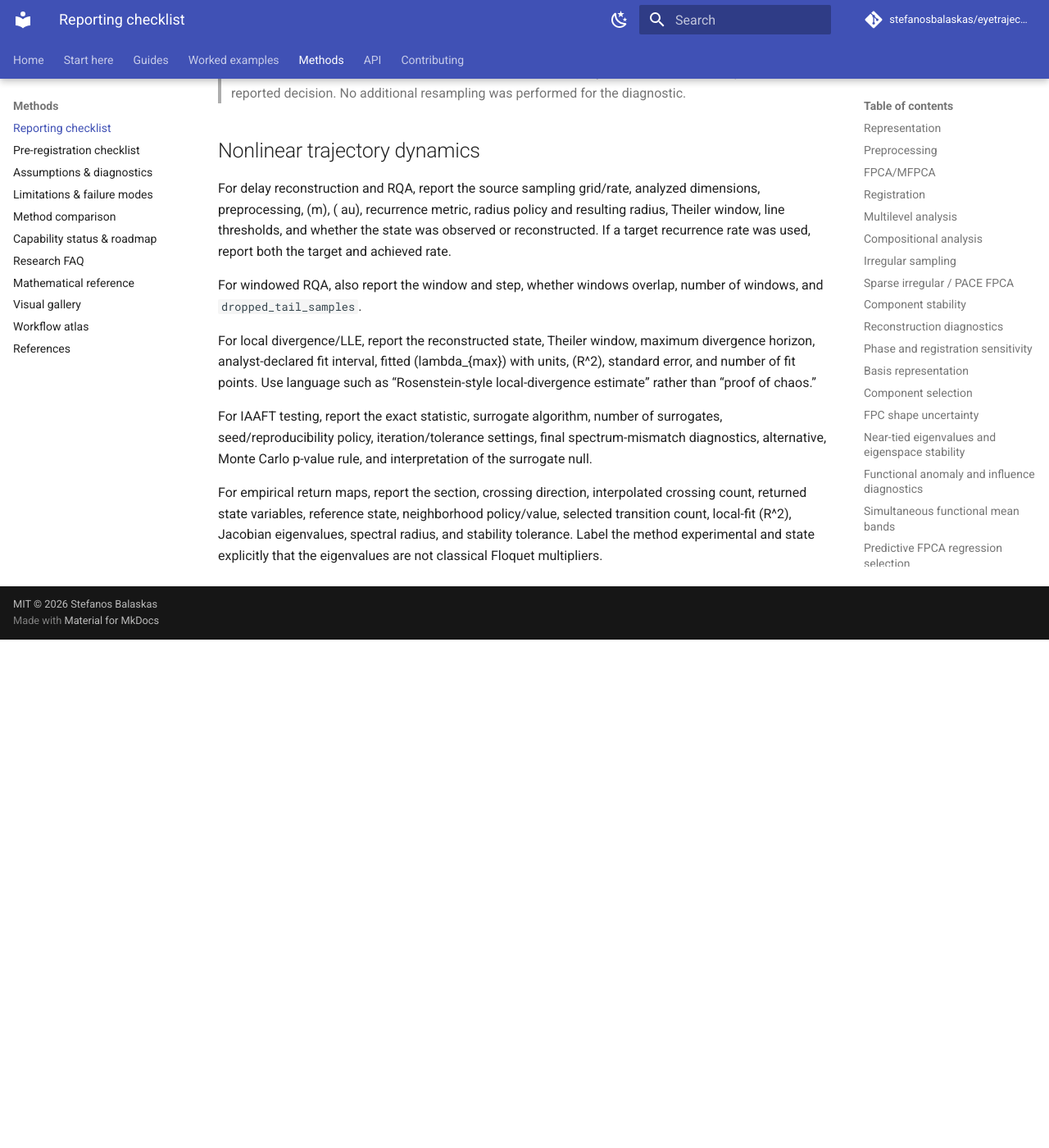
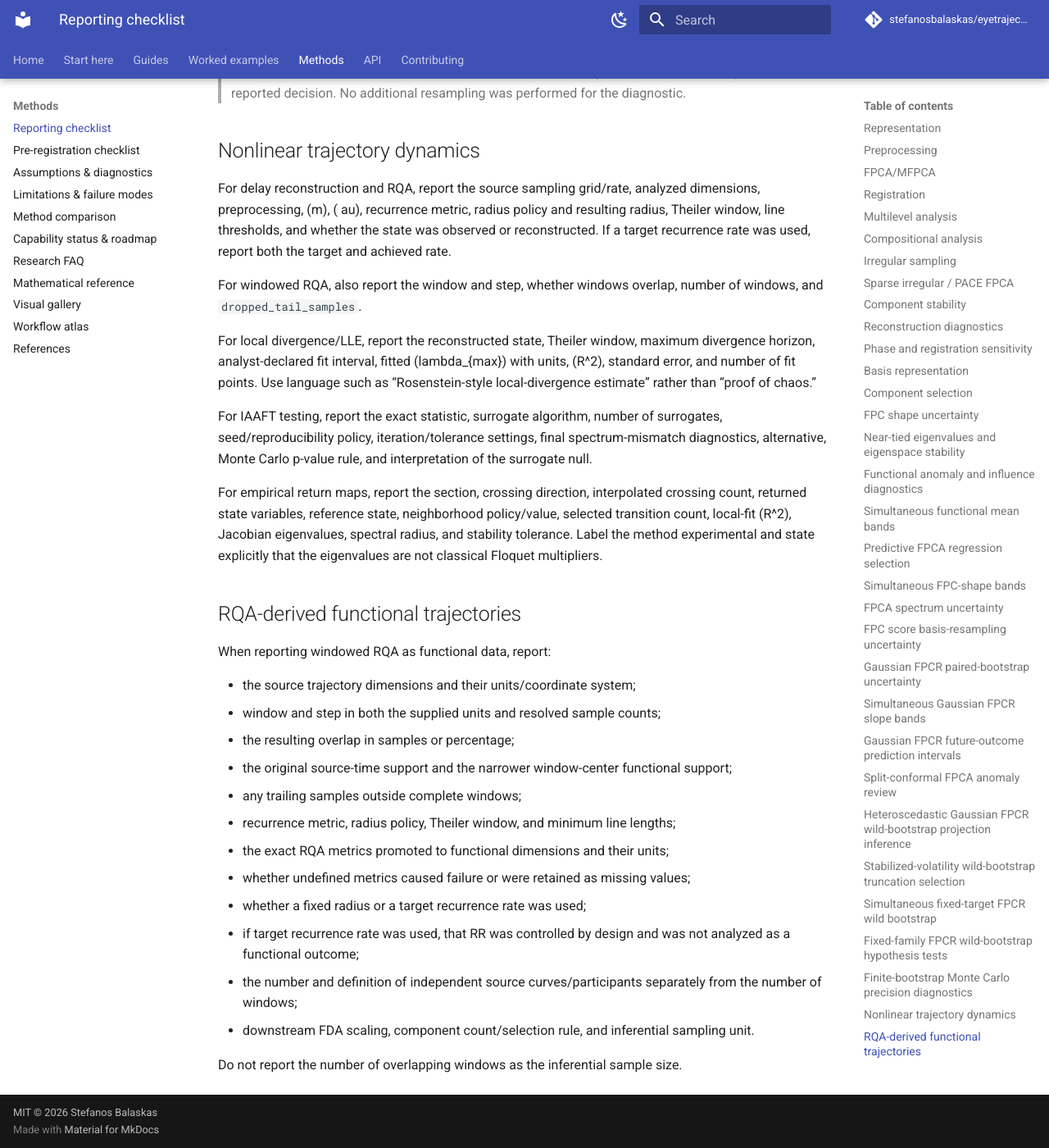
Before and after one commit to stefanosbalaskas/eyetrajectoriespy, an MkDocs documentation site: the page built from docs/methods/reporting.md, in a window 1280 px wide and 1400 px high, scrolled down 15933 px. Shown: the whole window at 82% size. Built offline with MkDocs 1.6.1 and Material for MkDocs 9.7.7, drawn with Linux system fonts in a browser that asks for light colours; comment, search, counter and statistics services are not loaded; before the commit the page ends 16713 px from its top, so only the background shows below that.

Commit message:
Add reporting contract for functional RQA trajectories

```diff
--- a/docs/methods/reporting.md
+++ b/docs/methods/reporting.md
@@ -495,3 +495,21 @@ For local divergence/LLE, report the reconstructed state, Theiler window, maximu
 For IAAFT testing, report the exact statistic, surrogate algorithm, number of surrogates, seed/reproducibility policy, iteration/tolerance settings, final spectrum-mismatch diagnostics, alternative, Monte Carlo p-value rule, and interpretation of the surrogate null.
 
 For empirical return maps, report the section, crossing direction, interpolated crossing count, returned state variables, reference state, neighborhood policy/value, selected transition count, local-fit (R^2), Jacobian eigenvalues, spectral radius, and stability tolerance. Label the method experimental and state explicitly that the eigenvalues are not classical Floquet multipliers.
+## RQA-derived functional trajectories
+
+When reporting windowed RQA as functional data, report:
+
+- the source trajectory dimensions and their units/coordinate system;
+- window and step in both the supplied units and resolved sample counts;
+- the resulting overlap in samples or percentage;
+- the original source-time support and the narrower window-center functional support;
+- any trailing samples outside complete windows;
+- recurrence metric, radius policy, Theiler window, and minimum line lengths;
+- the exact RQA metrics promoted to functional dimensions and their units;
+- whether undefined metrics caused failure or were retained as missing values;
+- whether a fixed radius or a target recurrence rate was used;
+- if target recurrence rate was used, that RR was controlled by design and was not analyzed as a functional outcome;
+- the number and definition of independent source curves/participants separately from the number of windows;
+- downstream FDA scaling, component count/selection rule, and inferential sampling unit.
+
+Do not report the number of overlapping windows as the inferential sample size.
```
